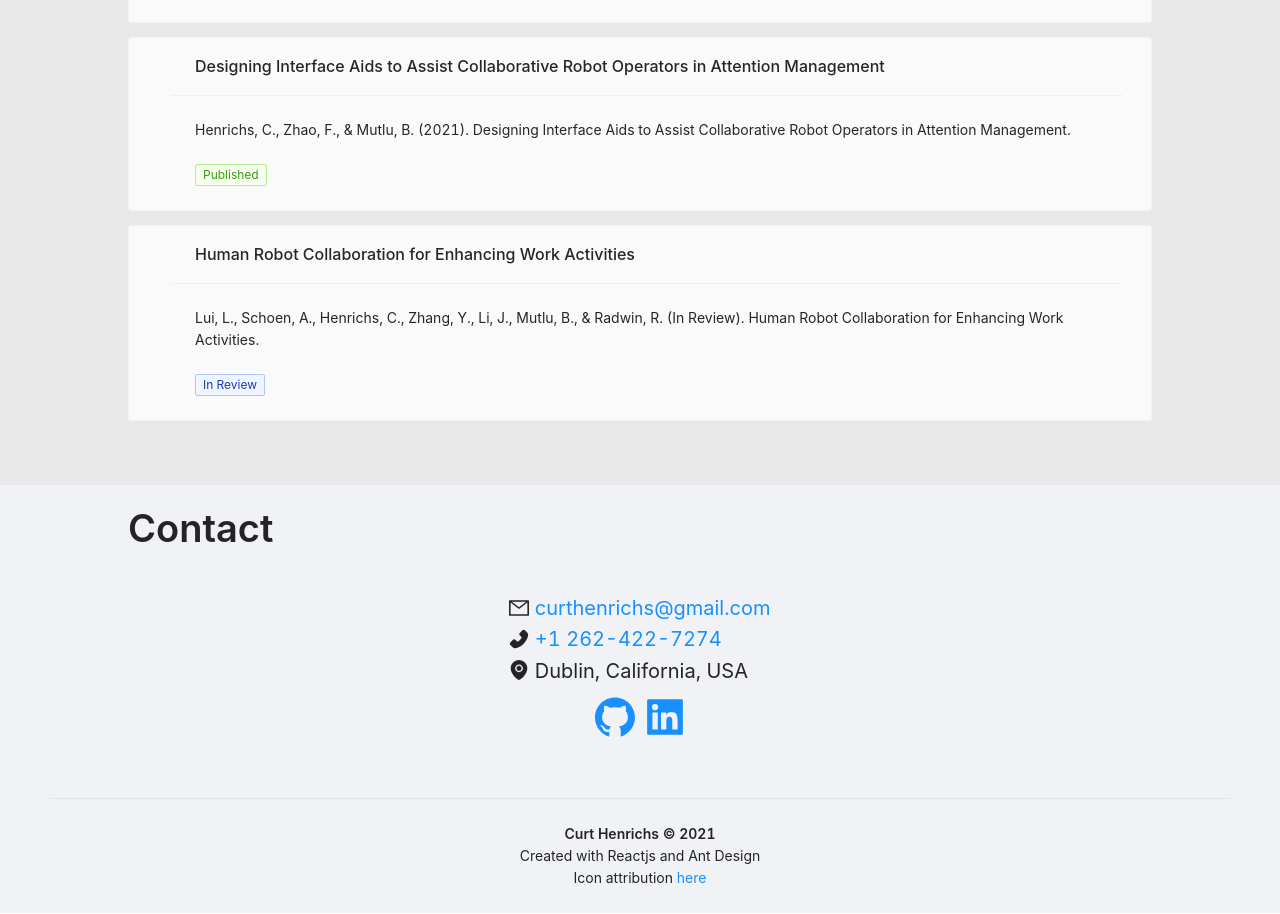
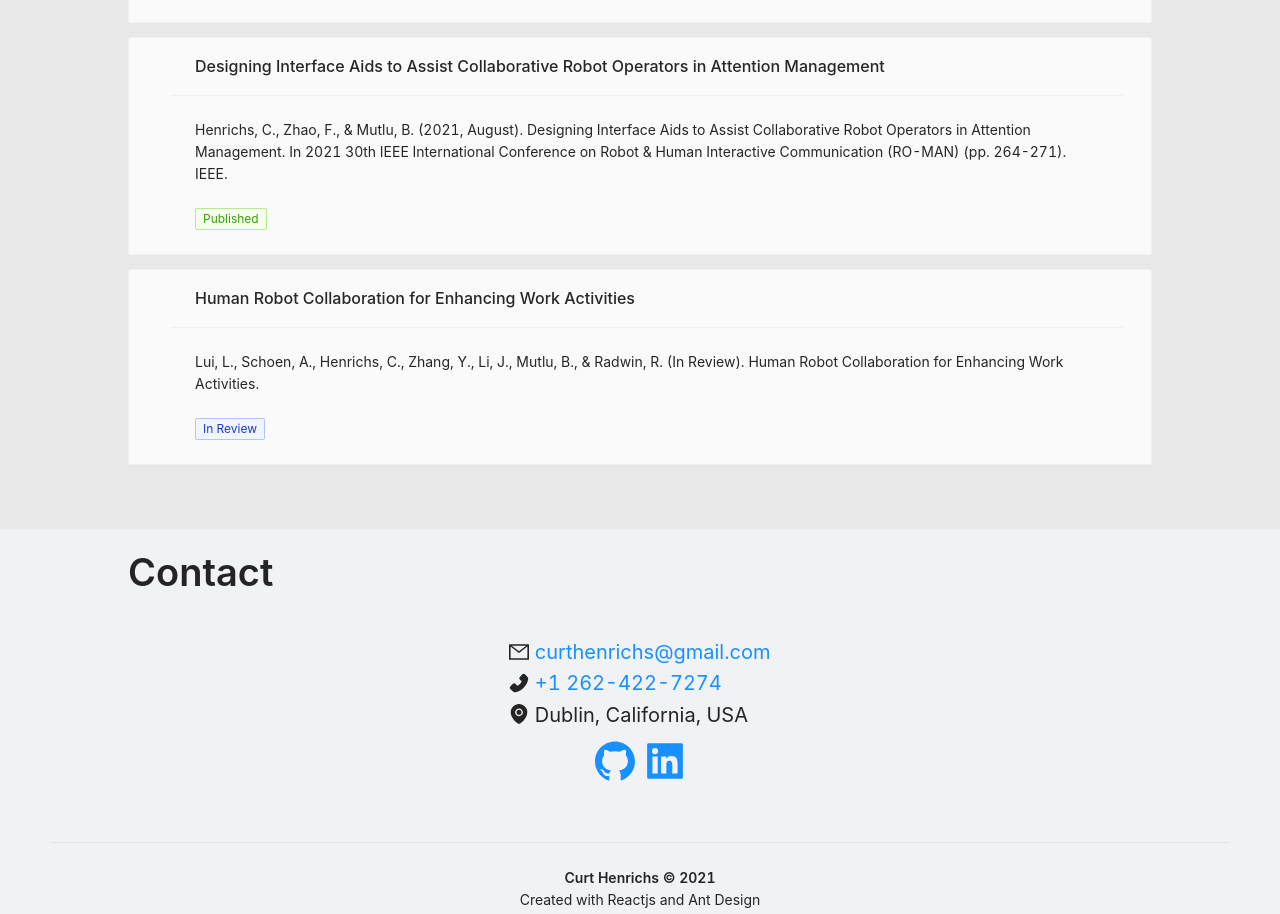
Before and after one commit to curthenrichs/curthenrichs.github.io, a React (Create React App) app: page / in a window 1280 px wide. Shown: the part 4672-5586 px from the top of the page. Built offline with nearby package versions, Linux system fonts and the light colour scheme.

Commit message:
updating published links

```diff
--- a/src/content/publications.js
+++ b/src/content/publications.js
@@ -13,8 +13,8 @@ const data = [
   },
   {
     "title": "Designing Interface Aids to Assist Collaborative Robot Operators in Attention Management",
-    "reference": "Henrichs, C., Zhao, F., & Mutlu, B. (2021). Designing Interface Aids to Assist Collaborative Robot Operators in Attention Management.",
-    "link": null,
+    "reference": "Henrichs, C., Zhao, F., & Mutlu, B. (2021, August). Designing Interface Aids to Assist Collaborative Robot Operators in Attention Management. In 2021 30th IEEE International Conference on Robot & Human Interactive Communication (RO-MAN) (pp. 264-271). IEEE.",
+    "link": "https://ieeexplore.ieee.org/document/9515519",
     "status": "Published"
   },
   {
```
